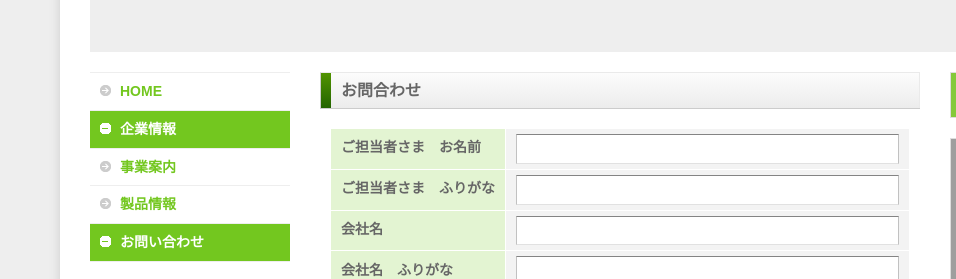
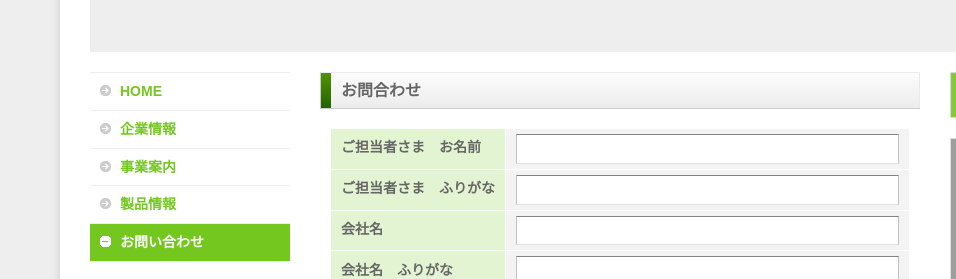
Before and after one commit to gurorin/MODX_KANIPUNCH, a plain HTML site: page inquiry/index.html in a window 1280 px wide. Shown: the part 332-611 px from the top of the page, 0-956 px from the left. Drawn offline with Linux system fonts and the light colour scheme; grey boxes are pictures that could not be loaded; files whose address does not match are found by name; a web font is replaced by a local one.

Commit message:
ver 0.55

```diff
--- a/inquiry/index.html
+++ b/inquiry/index.html
@@ -79,7 +79,7 @@
 		<div class="sidemenu">
 			<ul>
 				<li><a href="../index.html">HOME</a></li>
-				<li class="active"><a href="../company/">企業情報</a>
+				<li><a href="../company/">企業情報</a>
 					<ul>
 						<li><a href="../company/">企業情報01</a></li>
 						<li><a href="../company/">企業情報02</a></li>
```
Also changed, not shown: service/index.html (+1 -1 lines).
